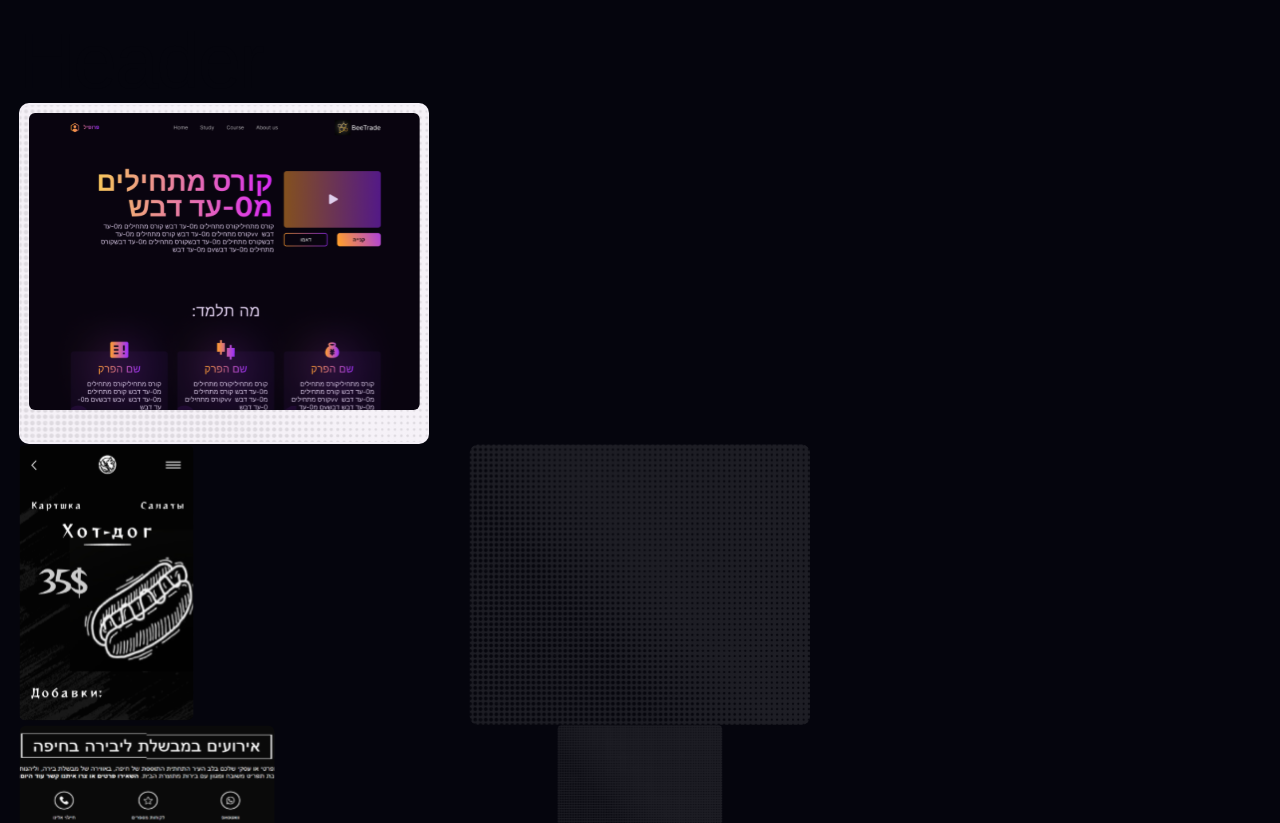
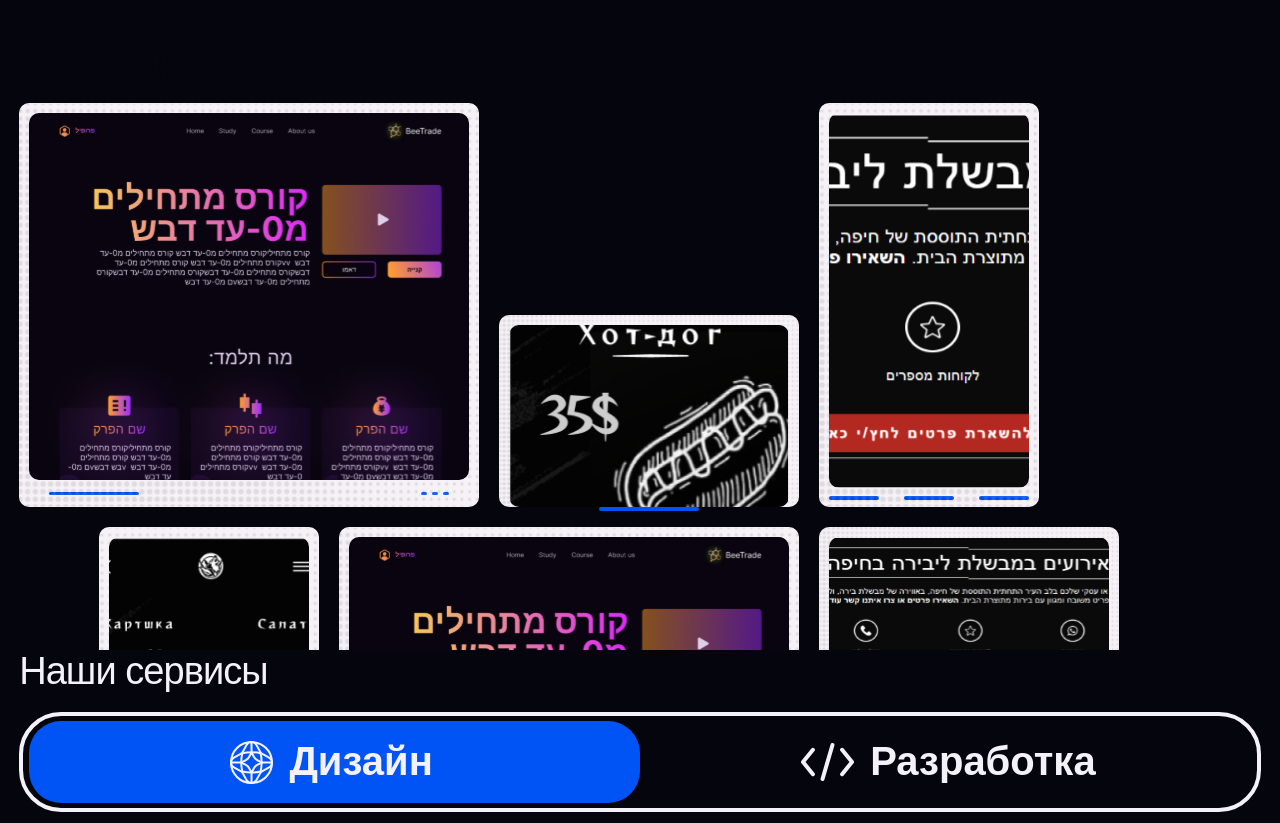
Before and after one commit to matveisch/desight, a Next.js app: page / in a window 1280 px wide. Shown: the top 823 px of the page. Built offline with nearby package versions, Linux system fonts and the light colour scheme; a web font is replaced by a local one.

Commit message:
working on the grid

```diff
--- /dev/null
+++ b/src/components/BlueLine/BlueLine.module.scss
@@ -0,0 +1,5 @@
+.line {
+  border-radius: 10px;
+  background-color: $blue;
+  height: 3.255px;
+}
--- /dev/null
+++ b/src/components/BlueLine/BlueLine.tsx
@@ -0,0 +1,11 @@
+import styles from './BlueLine.module.scss';
+
+type BlueLineProps = {
+  width: number;
+};
+
+export default function BlueLine(props: BlueLineProps) {
+  const { width } = props;
+
+  return <div className={styles.line} style={{ width: `${width}px` }} />;
+}
--- a/src/components/Device/Device.module.scss
+++ b/src/components/Device/Device.module.scss
@@ -1,6 +1,12 @@
 .device {
-  border-radius: 10px;
+  $border-radius: 10px;
+
+  border-radius: $border-radius;
   position: relative;
+  display: flex;
+  flex-direction: column;
+  padding: 10px 10px 0;
+  background-color: #f5f1f8;
 
   .backgroundImage {
     position: absolute;
@@ -8,23 +14,51 @@
     left: 0;
     right: 0;
     bottom: 0;
+    width: 100%;
     height: 100%;
-    width: 100%;
+    object-fit: cover;
+    border-radius: $border-radius;
   }
 
   .cover {
     position: relative;
+    object-fit: cover;
+    width: 100%;
+    height: 100%;
+    border-radius: $border-radius;
+  }
+
+  .linesContainer {
+    display: flex;
+    justify-content: space-between;
+    align-items: center;
   }
 }
 
 .deviceDesktop {
-  padding: 10px 10px 30px;
-  width: 410px;
+  padding: 10px 10px 0;
   background-color: #f5f1f8;
+
+  .linesContainer {
+    padding: 0 20px;
+    height: 30px;
+
+    .dotsContainer {
+      display: flex;
+      justify-content: space-between;
+      gap: 5px;
+    }
+  }
 }
 
 .deviceMobile {
+  .linesContainer {
+    justify-content: center;
+  }
 }
 
 .deviceTablet {
+  .linesContainer {
+    height: 20px;
+  }
 }
--- a/src/components/Device/Device.tsx
+++ b/src/components/Device/Device.tsx
@@ -1,6 +1,7 @@
 import styles from './Device.module.scss';
 import Image from 'next/image';
 import dots from '@images/back-dots.svg';
+import BlueLine from '@components/BlueLine/BlueLine';
 
 type Size = 'desktop' | 'mobile' | 'tablet';
 
@@ -33,6 +34,28 @@ export default function Device(props: DeviceProps) {
         alt={'background-dots'}
       />
       <Image className={styles.cover} src={image} alt={'app-cover'} />
+      {size === 'desktop' && (
+        <div className={styles.linesContainer}>
+          <BlueLine width={90} />
+          <div className={styles.dotsContainer}>
+            <BlueLine width={6} />
+            <BlueLine width={6} />
+            <BlueLine width={6} />
+          </div>
+        </div>
+      )}
+      {size === 'tablet' && (
+        <div className={styles.linesContainer}>
+          <BlueLine width={50} />
+          <BlueLine width={50} />
+          <BlueLine width={50} />
+        </div>
+      )}
+      {size === 'mobile' && (
+        <div className={styles.linesContainer}>
+          <BlueLine width={100} />
+        </div>
+      )}
     </div>
   );
 }
--- a/src/components/ItemBlock/ItemBlock.tsx
+++ b/src/components/ItemBlock/ItemBlock.tsx
@@ -1,5 +1,5 @@
 import Image from 'next/image';
-import { ServiceType } from '@/data/data';
+import { ServiceType } from '@components/utils/data/data';
 import arrowIcon from '@images/arrow-link.svg';
 import styles from './ItemBlock.module.scss';
 
--- a/src/components/TabSwitcher/TabSwitcher.tsx
+++ b/src/components/TabSwitcher/TabSwitcher.tsx
@@ -1,11 +1,12 @@
 'use client';
 
 import Image from 'next/image';
-import { ServicesTabType } from '@/data/data';
+import { ServicesTabType } from '@components/utils/data/data';
 import { motion } from 'framer-motion';
 import { useSwiper } from 'swiper/react';
 import { useEffect, useState } from 'react';
 import styles from './TabSwitcher.module.scss';
+import useGetScreenWidth from '@components/utils/hooks/useGetScreenWidth';
 
 type TabSwitcherProps = {
   tabsNames: ServicesTabType[];
@@ -14,23 +15,13 @@ type TabSwitcherProps = {
 
 export default function TabSwitcher(props: TabSwitcherProps) {
   const { tabsNames, currentTabIndex } = props;
-  const [screenWidth, setScreenWidth] = useState(0);
+
+  const screenWidth = useGetScreenWidth();
+  const swiper = useSwiper();
+
   const tabsArrayLength = tabsNames?.length;
   const tabWidth = 100 / tabsArrayLength;
   const tabMargin = screenWidth <= 425 ? 3 : screenWidth <= 768 ? 4 : 6;
-  const swiper = useSwiper();
-
-  useEffect(() => {
-    function handleResize() {
-      setScreenWidth(window.innerWidth);
-    }
-
-    handleResize();
-
-    window.addEventListener('resize', handleResize);
-
-    return () => window.removeEventListener('resize', handleResize);
-  }, [screenWidth]);
 
   return (
     <div className={styles.tabSwitcher}>
--- /dev/null
+++ b/src/components/WorkGrid/WorkGrid.module.scss
@@ -0,0 +1,44 @@
+.container {
+  display: grid;
+  grid-template-columns: repeat(16, 60px);
+  grid-template-rows: repeat(6, 192px);
+  gap: 20px 20px;
+  grid-template-areas:
+    'desktopOne desktopOne desktopOne desktopOne desktopOne desktopOne . . . . mobileOne mobileOne mobileOne . . .'
+    'desktopOne desktopOne desktopOne desktopOne desktopOne desktopOne tabletOne tabletOne tabletOne tabletOne mobileOne mobileOne mobileOne . . .'
+    '. mobileTwo mobileTwo mobileTwo desktopTwo desktopTwo desktopTwo desktopTwo desktopTwo desktopTwo tabletTwo tabletTwo tabletTwo tabletTwo . .'
+    '. mobileTwo mobileTwo mobileTwo desktopTwo desktopTwo desktopTwo desktopTwo desktopTwo desktopTwo desktopThree desktopThree desktopThree desktopThree desktopThree desktopThree'
+    '. . . mobileThree mobileThree mobileThree tabletThree tabletThree tabletThree tabletThree desktopThree desktopThree desktopThree desktopThree desktopThree desktopThree'
+    '. . . mobileThree mobileThree mobileThree . . . . . . . . . .';
+  position: absolute;
+
+  div:nth-child(1) {
+    grid-area: desktopOne;
+  }
+  div:nth-child(2) {
+    grid-area: tabletOne;
+  }
+  div:nth-child(3) {
+    grid-area: mobileOne;
+  }
+
+  div:nth-child(4) {
+    grid-area: mobileTwo;
+  }
+  div:nth-child(5) {
+    grid-area: desktopTwo;
+  }
+  div:nth-child(6) {
+    grid-area: tabletTwo;
+  }
+
+  div:nth-child(7) {
+    grid-area: mobileThree;
+  }
+  div:nth-child(8) {
+    grid-area: tabletThree;
+  }
+  div:nth-child(9) {
+    grid-area: desktopThree;
+  }
+}
--- /dev/null
+++ b/src/components/WorkGrid/WorkGrid.tsx
@@ -0,0 +1,25 @@
+'use client';
+
+import Device from '@components/Device/Device';
+import styles from './WorkGrid.module.scss';
+import desktopPhoto from '@images/beetrade-desktop.svg';
+import mobilePhoto from '@images/menu-mobile.svg';
+import tabletPhoto from '@images/libira-tablet.svg';
+
+export default function WorkGrid() {
+  return (
+    <div className={styles.container}>
+      <Device size={'desktop'} image={desktopPhoto} />
+      <Device size={'mobile'} image={mobilePhoto} />
+      <Device size={'tablet'} image={tabletPhoto} />
+
+      <Device size={'mobile'} image={mobilePhoto} />
+      <Device size={'desktop'} image={desktopPhoto} />
+      <Device size={'tablet'} image={tabletPhoto} />
+
+      <Device size={'mobile'} image={mobilePhoto} />
+      <Device size={'tablet'} image={tabletPhoto} />
+      <Device size={'desktop'} image={desktopPhoto} />
+    </div>
+  );
+}
--- /dev/null
+++ b/src/components/utils/hooks/useGetScreenWidth.tsx
@@ -0,0 +1,19 @@
+import { useEffect, useState } from 'react';
+
+export default function useGetScreenWidth() {
+  const [screenWidth, setScreenWidth] = useState(0);
+
+  useEffect(() => {
+    function handleResize() {
+      setScreenWidth(window.innerWidth);
+    }
+
+    handleResize();
+
+    window.addEventListener('resize', handleResize);
+
+    return () => window.removeEventListener('resize', handleResize);
+  }, [screenWidth]);
+
+  return screenWidth;
+}
--- a/src/sections/OurWork/OurWork.tsx
+++ b/src/sections/OurWork/OurWork.tsx
@@ -1,15 +1,18 @@
-import Device from '@components/Device/Device';
-
-import desktopPhoto from '@images/beetrade-desktop.svg';
-import mobilePhoto from '@images/menu-mobile.svg';
-import tabletPhoto from '@images/libira-tablet.svg';
+import WorkGrid from '@components/WorkGrid/WorkGrid';
 
 export default function OurWork() {
   return (
     <section>
-      <Device size={'desktop'} image={desktopPhoto} />
-      <Device size={'mobile'} image={mobilePhoto} />
-      <Device size={'tablet'} image={tabletPhoto} />
+      <div
+        style={{
+          width: '100%',
+          height: '547px',
+          overflow: 'scroll',
+          position: 'relative',
+        }}
+      >
+        <WorkGrid />
+      </div>
     </section>
   );
 }
--- a/src/sections/Services/Services.tsx
+++ b/src/sections/Services/Services.tsx
@@ -5,7 +5,11 @@ import ItemBlock from '@components/ItemBlock/ItemBlock';
 import { useState } from 'react';
 import { Swiper, SwiperSlide } from 'swiper/react';
 import 'swiper/css';
-import { designServices, devServices, servicesTabs } from '@/data/data';
+import {
+  designServices,
+  devServices,
+  servicesTabs,
+} from '@components/utils/data/data';
 import styles from './Services.module.scss';
 
 export default function Services() {
```
Also changed, not shown: src/components/utils/data/data.ts (renamed from src/data/data.ts).
